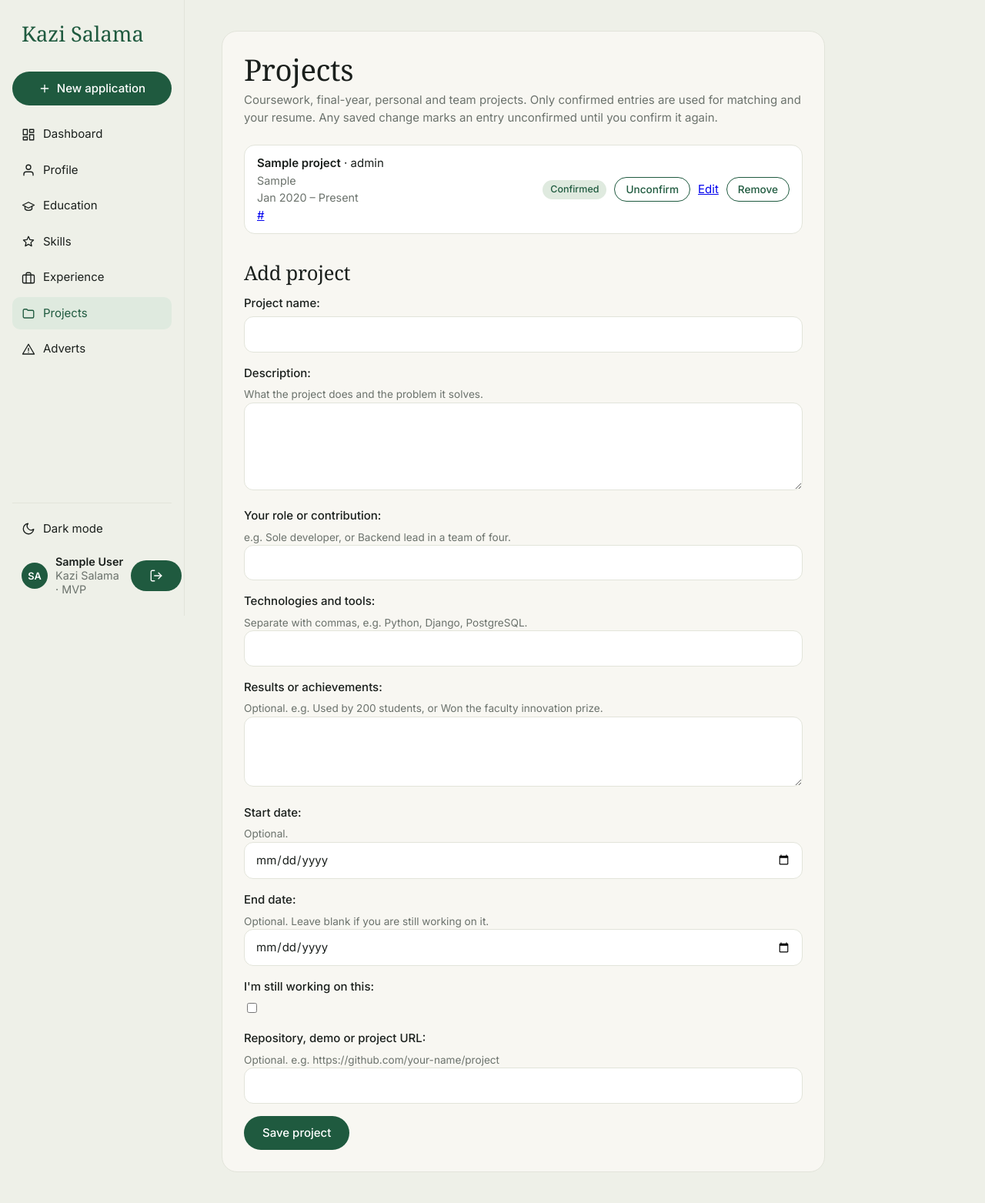
After one commit to Moseti-suddo/Kazi-salama, a Django app: page /profile/projects/ in a window 1280 px wide. The commit adds this page. Shown: the whole page at 77% size. Run offline with Django 5.2, Linux system fonts and the light colour scheme; a user stored in the database is signed in; tables that the repository leaves empty hold one stand-in row (values such as "Sample post"); some web fonts are replaced.

Commit message:
Feature 5: projects list, add, confirm, edit, remove, ordering, tests

```diff
--- a/profiles/forms.py
+++ b/profiles/forms.py
@@ -1,6 +1,6 @@
 import re
 from django import forms
-from .models import Advert, CareerProfile, Education, Experience, Skill
+from .models import Advert, CareerProfile, Education, Experience, Skill, Project
 
 def validate_date_range(form, cleaned_data, current_field=None):
     start = cleaned_data.get("start_date")
@@ -122,6 +122,49 @@ class ExperienceForm(forms.ModelForm):
         validate_date_range(self, cleaned_data, current_field="is_current")
         return cleaned_data
 
+class ProjectForm(forms.ModelForm):
+    class Meta:
+        model = Project
+        fields = [
+            "name",
+            "description",
+            "role",
+            "technologies",
+            "outcomes",
+            "start_date",
+            "end_date",
+            "is_current",
+            "url",
+        ]
+        labels = {
+            "name": "Project name",
+            "role": "Your role or contribution",
+            "technologies": "Technologies and tools",
+            "outcomes": "Results or achievements",
+            "is_current": "I'm still working on this",
+            "url": "Repository, demo or project URL",
+        }
+        help_texts = {
+            "description": "What the project does and the problem it solves.",
+            "role": "e.g. Sole developer, or Backend lead in a team of four.",
+            "technologies": "Separate with commas, e.g. Python, Django, PostgreSQL.",
+            "outcomes": "Optional. e.g. Used by 200 students, or Won the faculty innovation prize.",
+            "start_date": "Optional.",
+            "end_date": "Optional. Leave blank if you are still working on it.",
+            "url": "Optional. e.g. https://github.com/your-name/project",
+        }
+        widgets = {
+            "start_date": forms.DateInput(attrs={"type": "date"}, format="%Y-%m-%d"),
+            "end_date": forms.DateInput(attrs={"type": "date"}, format="%Y-%m-%d"),
+            "description": forms.Textarea(attrs={"rows": 4}),
+            "outcomes": forms.Textarea(attrs={"rows": 3}),
+        }
+
+    def clean(self):
+        cleaned_data = super().clean()
+        validate_date_range(self, cleaned_data, current_field="is_current")
+        return cleaned_data
+
 
 class AdvertForm(forms.ModelForm):
     class Meta:
--- a/profiles/models.py
+++ b/profiles/models.py
@@ -114,6 +114,14 @@ class Project(models.Model):
     created_at = models.DateTimeField(auto_now_add=True)
     updated_at = models.DateTimeField(auto_now=True)
 
+    class Meta:
+        ordering = [
+            "-is_current",
+            F("end_date").desc(nulls_first=True),
+            F("start_date").desc(nulls_first=True),
+            "-created_at",
+        ]
+
     def __str__(self):
         return self.name
 
--- a/profiles/urls.py
+++ b/profiles/urls.py
@@ -19,6 +19,10 @@ from .views import (
     profile_confirm,
     experience_delete,
     experience_edit,
+    project_confirm,
+    project_delete,
+    project_edit,
+    project_list,
 )
 
 urlpatterns = [
@@ -41,4 +45,8 @@ urlpatterns = [
     path("profile/education/<int:pk>/delete/", education_delete, name="education_delete"),
     path("profile/experience/<int:pk>/edit/", experience_edit, name="experience_edit"),
     path("profile/experience/<int:pk>/delete/", experience_delete, name="experience_delete"),
+    path("profile/projects/", project_list, name="project_list"),
+    path("profile/projects/<int:pk>/confirm/", project_confirm, name="project_confirm"),
+    path("profile/projects/<int:pk>/edit/", project_edit, name="project_edit"),
+    path("profile/projects/<int:pk>/delete/", project_delete, name="project_delete"),
 ]
--- a/profiles/views.py
+++ b/profiles/views.py
@@ -11,10 +11,11 @@ from .forms import (
     CareerProfileForm,
     EducationForm,
     ExperienceForm,
+    ProjectForm,
     SkillForm,
 )
 from .matching import match_skills, _found
-from .models import Advert, CareerProfile, Education, Experience, Skill
+from .models import Advert, CareerProfile, Education, Experience, Project, Skill
 from .scam import screen_advert
 
 
@@ -164,11 +165,12 @@ def dashboard(request):
     sections = [
         ("Education", profile.education_entries, "education_list"),
         ("Experience", profile.experience_entries, "experience_list"),
-        ("Projects", profile.project_entries, None),
+        ("Projects", profile.project_entries, "project_list"),
         ("Skills", profile.skills, "skill_list"),
         ("Certifications", profile.certifications, None),
         ("Achievements", profile.achievements, None),
     ]
+
     cards = []
     for name, manager, url_name in sections:
         total = manager.count()
@@ -299,6 +301,81 @@ def experience_delete(request, pk):
     messages.success(request, "Experience entry removed.")
     return redirect("experience_list")
 
+@login_required
+def project_list(request):
+    profile = get_profile(request.user)
+    entries = Project.objects.filter(profile=profile)
+
+    if request.method == "POST":
+        form = ProjectForm(request.POST)
+        if form.is_valid():
+            entry = form.save(commit=False)
+            entry.profile = profile
+            entry.save()
+            messages.success(request, "Project added.")
+            return redirect("project_list")
+    else:
+        form = ProjectForm()
+
+    return render(
+        request,
+        "profiles/project_list.html",
+        {"entries": entries, "form": form},
+    )
+
+
+@login_required
+@require_POST
+def project_confirm(request, pk):
+    entry = get_object_or_404(Project, pk=pk, profile__user=request.user)
+    entry.is_confirmed = not entry.is_confirmed
+    entry.save(update_fields=["is_confirmed", "updated_at"])
+    if entry.is_confirmed:
+        messages.success(request, "Project confirmed.")
+    else:
+        messages.info(request, "Project marked unconfirmed.")
+    return redirect("project_list")
+
+
+@login_required
+def project_edit(request, pk):
+    entry = get_object_or_404(Project, pk=pk, profile__user=request.user)
+    was_confirmed = entry.is_confirmed
+
+    if request.method == "POST":
+        form = ProjectForm(request.POST, instance=entry)
+        if form.is_valid():
+            changed = form.has_changed()
+            entry = form.save(commit=False)
+            if changed:
+                entry.is_confirmed = False
+            entry.save()
+            if changed and was_confirmed:
+                messages.warning(
+                    request,
+                    "Project updated. It changed, so please confirm it again.",
+                )
+            else:
+                messages.success(request, "Project updated.")
+            return redirect("project_list")
+    else:
+        form = ProjectForm(instance=entry)
+
+    return render(
+        request,
+        "profiles/project_edit.html",
+        {"form": form, "entry": entry},
+    )
+
+
+@login_required
+@require_POST
+def project_delete(request, pk):
+    entry = get_object_or_404(Project, pk=pk, profile__user=request.user)
+    entry.delete()
+    messages.success(request, "Project removed.")
+    return redirect("project_list")
+
 
 def _run_match(advert):
     names = advert.profile.skills.filter(is_confirmed=True).values_list("name", flat=True)
--- a/templates/base.html
+++ b/templates/base.html
@@ -138,6 +138,10 @@
             <svg viewBox="0 0 24 24"><rect x="2" y="7" width="20" height="14" rx="2"/><path d="M16 21V5a2 2 0 0 0-2-2h-4a2 2 0 0 0-2 2v16"/></svg>
             Experience
         </a>
+        <a class="navlink {% if request.resolver_match.url_name == 'project_list' %}active{% endif %}" href="{% url 'project_list' %}">
+            <svg viewBox="0 0 24 24"><path d="M3 7a2 2 0 0 1 2-2h4l2 2h8a2 2 0 0 1 2 2v9a2 2 0 0 1-2 2H5a2 2 0 0 1-2-2z"/></svg>
+            Projects
+        </a>
         <a class="navlink {% if request.resolver_match.url_name == 'advert_list' %}active{% endif %}" href="{% url 'advert_list' %}">
             <svg viewBox="0 0 24 24"><path d="M12 3 2 20h20z"/><path d="M12 10v4M12 17h.01"/></svg>
             Adverts
--- /dev/null
+++ b/templates/profiles/project_list.html
@@ -0,0 +1,60 @@
+{% extends "base.html" %}
+
+{% block title %}Projects | Kazi Salama{% endblock %}
+
+{% block content %}
+<h1>Projects</h1>
+<p class="lead">Coursework, final-year, personal and team projects. Only confirmed entries are used for matching and your resume. Any saved change marks an entry unconfirmed until you confirm it again.</p>
+
+<ul>
+    {% for entry in entries %}
+        <li class="entry">
+            <div>
+                <strong>{{ entry.name }}</strong> · {{ entry.role }}<br>
+                <span class="muted">{{ entry.technologies }}</span>
+                {% if entry.start_date or entry.end_date or entry.is_current %}
+                    <br><span class="muted">
+                        {% if entry.start_date %}{{ entry.start_date|date:"M Y" }}{% endif %}
+                        {% if entry.start_date and entry.end_date or entry.start_date and entry.is_current %} – {% endif %}
+                        {% if entry.is_current %}Present{% elif entry.end_date %}{{ entry.end_date|date:"M Y" }}{% endif %}
+                    </span>
+                {% endif %}
+                {% if entry.url %}
+                    <br><a href="{{ entry.url }}" target="_blank" rel="noopener noreferrer">{{ entry.url }}</a>
+                {% endif %}
+            </div>
+            <div class="entry-actions">
+                {% if entry.is_confirmed %}
+                    <span class="badge ok">Confirmed</span>
+                {% else %}
+                    <span class="badge warn">Unconfirmed</span>
+                {% endif %}
+                <form method="post" action="{% url 'project_confirm' entry.pk %}">
+                    {% csrf_token %}
+                    <button type="submit" class="btn-small">
+                        {% if entry.is_confirmed %}Unconfirm{% else %}Confirm{% endif %}
+                    </button>
+                </form>
+                <a href="{% url 'project_edit' entry.pk %}">Edit</a>
+                <form method="post" action="{% url 'project_delete' entry.pk %}" onsubmit="return confirm('Remove this project?');">
+                    {% csrf_token %}
+                    <button type="submit" class="btn-small">Remove</button>
+                </form>
+            </div>
+        </li>
+    {% empty %}
+        <li>No projects yet.</li>
+    {% endfor %}
+</ul>
+
+<h2>Add project</h2>
+
+<form method="post">
+    {% csrf_token %}
+    {{ form.non_field_errors }}
+    {% for field in form %}
+        <div class="field">{{ field.as_field_group }}</div>
+    {% endfor %}
+    <button type="submit">Save project</button>
+</form>
+{% endblock %}
```
Also changed, not shown: DECISIONS.md (+14 -2 lines), PROJECT_CONTEXT.md (+8 -5 lines), PROJECT_STATUS.md (+24 -7 lines), profiles/tests.py (+230 -1 lines), templates/profiles/project_edit.html (added, +22 -0 lines), profiles/migrations/0010_project_ordering.py (added).
